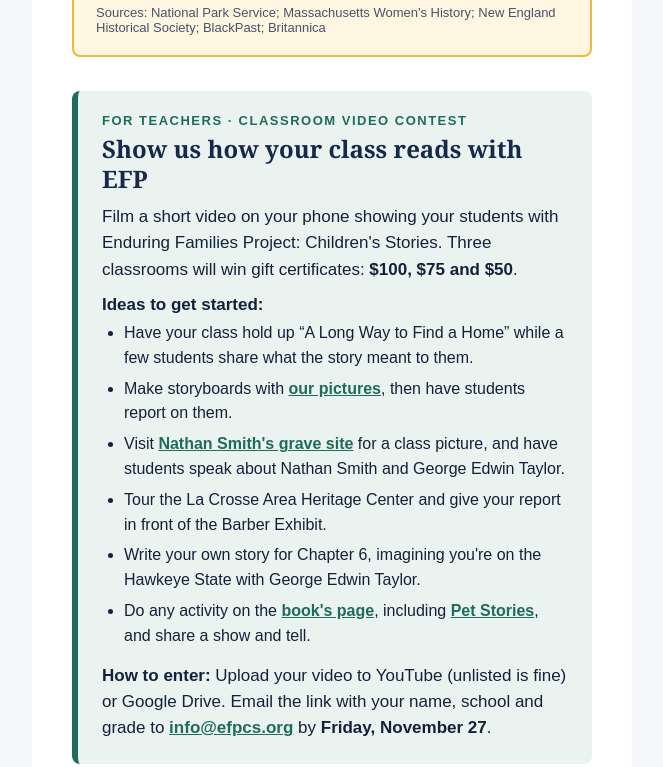
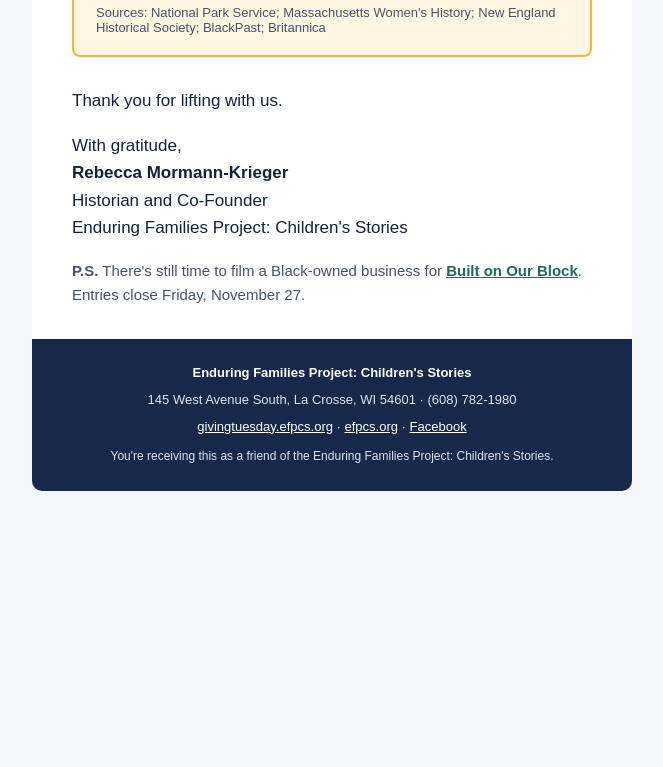
Before and after one commit to ADove45/enduring-families-project-, a plain HTML site: page newsletters/ten-percent.html in a window 1280 px wide. Shown: the part 2619-3386 px from the top of the page, without its empty margins (308-971 px from the left). After the commit the page ends 3134 px from the top, so only its background shows below. Drawn offline with Linux system fonts and the light colour scheme.

Commit message:
10% newsletter: hold teachers' contest section for now
Co-Authored-By: Claude Opus 5.5 <noreply@anthropic.com>
Claude-Session: https://claude.ai/code/session_01KYjAddADKKAcW24GJeEM3z

```diff
--- a/newsletters/ten-percent.html
+++ b/newsletters/ten-percent.html
@@ -150,31 +150,6 @@
     </td>
   </tr>
 
-  <!-- Teachers: classroom video contest -->
-  <tr>
-    <td class="px" style="padding:26px 40px 8px;">
-      <table role="presentation" width="100%" cellpadding="0" cellspacing="0" border="0">
-        <tr>
-          <td style="background-color:#EAF3F0; border-left:6px solid #1F6B5C; border-radius:8px; padding:22px 24px; font-family:Arial, Helvetica, sans-serif; color:#14213A;">
-            <p style="margin:0 0 6px; font-size:13px; font-weight:bold; letter-spacing:1.5px; text-transform:uppercase; color:#1F6B5C;">For teachers &middot; Classroom video contest</p>
-            <h2 style="margin:0 0 10px; font-family:Georgia, 'Times New Roman', serif; font-size:24px; line-height:1.25; color:#16294A;">Show us how your class reads with EFP</h2>
-            <p style="margin:0 0 12px; font-size:17px; line-height:1.55;">Film a short video on your phone showing your students with Enduring Families Project: Children's Stories. Three classrooms will win gift certificates: <strong>$100, $75 and $50</strong>.</p>
-            <p style="margin:0 0 6px; font-size:17px; font-weight:bold;">Ideas to get started:</p>
-            <ul style="margin:0 0 14px; padding-left:22px; font-size:16px; line-height:1.55;">
-              <li style="margin-bottom:6px;">Have your class hold up &ldquo;A Long Way to Find a Home&rdquo; while a few students share what the story meant to them.</li>
-              <li style="margin-bottom:6px;">Make storyboards with <a href="https://drive.google.com/drive/folders/1HmuFAbqu0a3tc0dK-LPI-49TadGne9Hv" target="_blank" style="color:#1F6B5C; font-weight:bold;">our pictures</a>, then have students report on them.</li>
-              <li style="margin-bottom:6px;">Visit <a href="https://www.findagrave.com/memorial/106902730" target="_blank" style="color:#1F6B5C; font-weight:bold;">Nathan Smith's grave site</a> for a class picture, and have students speak about Nathan Smith and George Edwin Taylor.</li>
-              <li style="margin-bottom:6px;">Tour the La Crosse Area Heritage Center and give your report in front of the Barber Exhibit.</li>
-              <li style="margin-bottom:6px;">Write your own story for Chapter 6, imagining you're on the Hawkeye State with George Edwin Taylor.</li>
-              <li>Do any activity on the <a href="https://efpcs.org/story-1-a-long-way-to-find-home/" target="_blank" style="color:#1F6B5C; font-weight:bold;">book's page</a>, including <a href="https://efpcs.org/wp-content/uploads/2024/09/CH-6-Pet-Stories.pdf" target="_blank" style="color:#1F6B5C; font-weight:bold;">Pet Stories</a>, and share a show and tell.</li>
-            </ul>
-            <p style="margin:0; font-size:17px; line-height:1.55;"><strong>How to enter:</strong> Upload your video to YouTube (unlisted is fine) or Google Drive. Email the link with your name, school and grade to <a href="mailto:info@efpcs.org" style="color:#1F6B5C; font-weight:bold;">info@efpcs.org</a> by <strong>Friday, November 27</strong>.</p>
-          </td>
-        </tr>
-      </table>
-    </td>
-  </tr>
-
   <!-- Closing -->
   <tr>
     <td class="px" style="padding:22px 40px 32px; font-family:Arial, Helvetica, sans-serif; font-size:17px; line-height:1.6; color:#14213A;">
```
